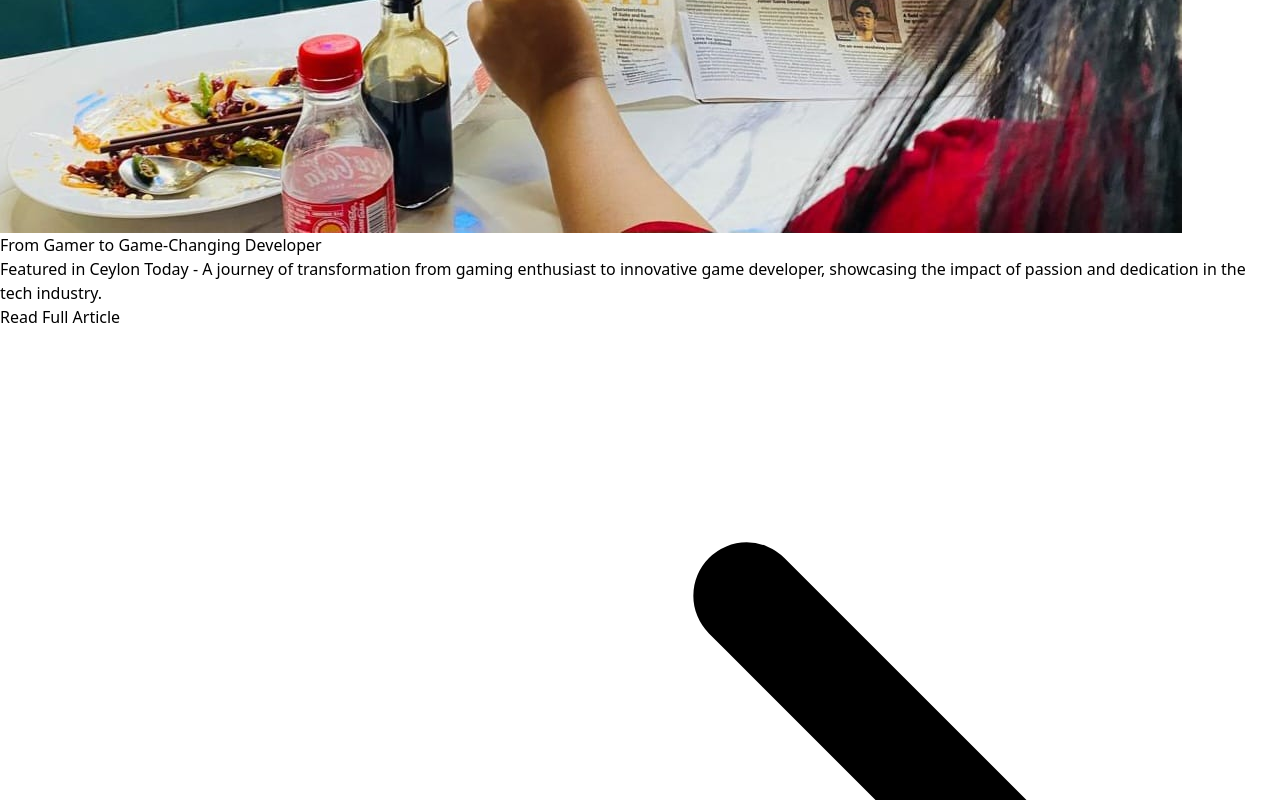
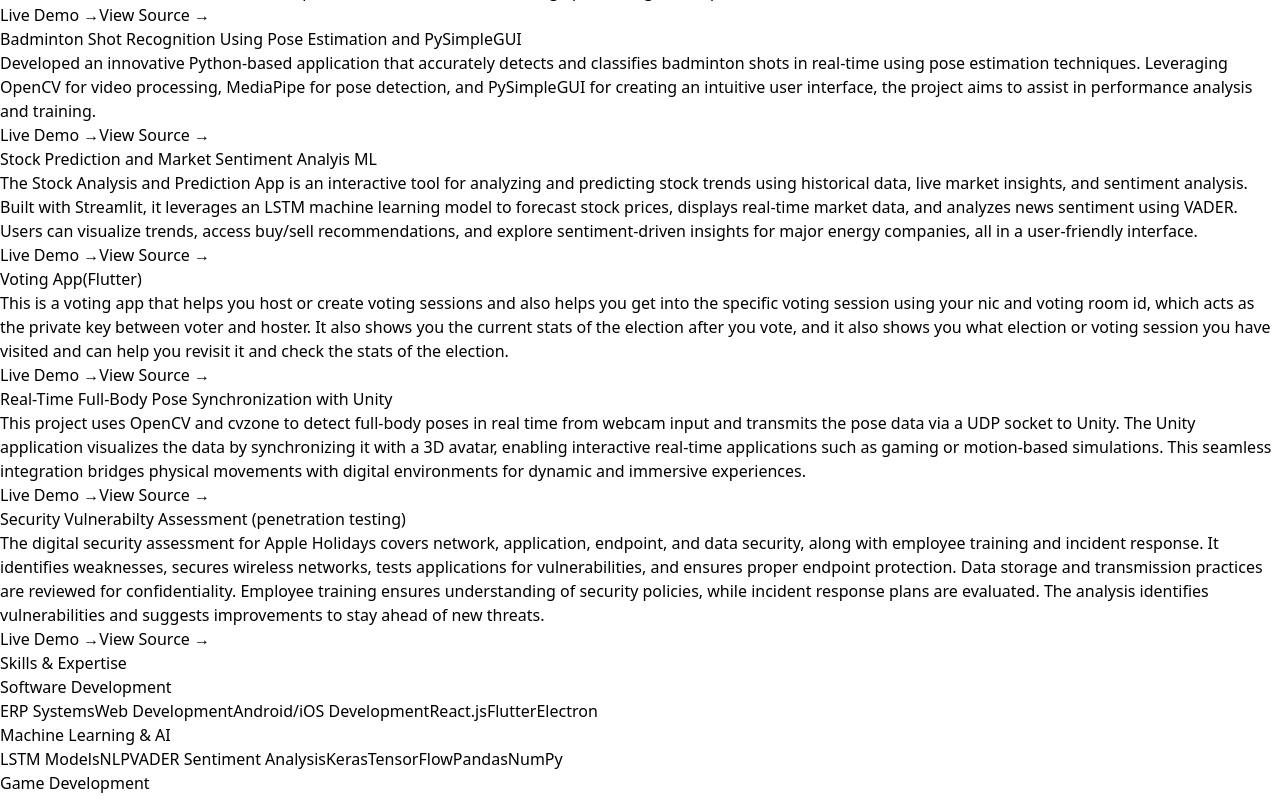
Before and after one commit to arrondavide/porfolio-web, a React (Vite) app: page / in a window 1280 px wide. Shown: the part 5702-6502 px from the top of the page. Built offline with nearby package versions, Linux system fonts and the light colour scheme.

Commit message:
back to the same one before

```diff
--- a/src/components/AboutSection .tsx
+++ b/src/components/AboutSection .tsx
@@ -10,68 +10,49 @@ const AboutSection = () => {
 
             <div className="container mx-auto px-4">
                 <div className="grid lg:grid-cols-2 gap-12 items-center max-w-6xl mx-auto">
-                    {/* Article/Image Column */}
+                    {/* Image Column */}
                     <motion.div
-                        initial={{ opacity: 0, x: 20 }}
-                        animate={{ opacity: 1, x: 0 }}
-                        className="max-w-md mx-auto w-full"
+                        initial={{ opacity: 0, x: -50 }}
+                        whileInView={{ opacity: 1, x: 0 }}
+                        transition={{ duration: 0.8 }}
+                        viewport={{ once: true }}
+                        className="relative"
                     >
-                        <div className="bg-gray-900/50 backdrop-blur rounded-xl overflow-hidden shadow-2xl transform rotate-1">
-                            {/* Restaurant table setting background */}
-                            <div className="absolute inset-0 bg-gradient-to-b from-gray-900/50 to-black/50 pointer-events-none" />
+                        {/* Main image with tilt effect */}
+                        <motion.div
+                            whileHover={{ scale: 1.02, rotate: -1 }}
+                            className="relative z-10"
+                        >
+                            <img
+                                src={articale}
+                                alt="Profile"
+                                className="rounded-2xl shadow-2xl w-full object-cover"
+                            />
+                            {/* Decorative elements */}
+                            <div className="absolute -bottom-4 -right-4 w-32 h-32 bg-purple-500/20 rounded-full blur-2xl" />
+                            <div className="absolute -top-4 -left-4 w-24 h-24 bg-blue-500/20 rounded-full blur-2xl" />
+                        </motion.div>
 
-                            {/* Article content */}
-                            <div className="relative p-6">
-                                {/* Decorative elements */}
-                                <div className="absolute top-4 right-4 w-16 h-16 bg-purple-500/10 rounded-full blur-xl" />
-                                <div className="absolute bottom-4 left-4 w-20 h-20 bg-blue-500/10 rounded-full blur-xl" />
+                        {/* Floating badges */}
+                        <motion.div
+                            initial={{ opacity: 0, y: 20 }}
+                            whileInView={{ opacity: 1, y: 0 }}
+                            transition={{ delay: 0.3 }}
+                            viewport={{ once: true }}
+                            className="absolute -bottom-6 left-6 bg-black/80 backdrop-blur-sm px-4 py-2 rounded-full shadow-lg"
+                        >
+                            <span className="text-purple-400 text-sm">🎮 Game Developer</span>
+                        </motion.div>
 
-                                <div className="flex items-center gap-2 text-purple-400 text-sm mb-4">
-                                    <svg className="w-4 h-4" viewBox="0 0 24 24" fill="currentColor">
-                                        <path d="M12 2L15.09 8.26L22 9.27L17 14.14L18.18 21.02L12 17.77L5.82 21.02L7 14.14L2 9.27L8.91 8.26L12 2Z" />
-                                    </svg>
-                                    Featured in Ceylon Today
-                                </div>
-
-                                <div className="w-full max-w-[300px] mx-auto mb-6 transform -rotate-2 hover:rotate-0 transition-transform duration-300">
-                                    <img
-                                        src={articale}
-                                        alt="Featured Article"
-                                        className="w-full h-full object-cover rounded-lg shadow-xl"
-                                    />
-                                </div>
-
-                                <h3 className="text-lg font-bold mb-3">From Gamer to Game-Changing Developer</h3>
-                                <p className="text-gray-400 text-sm mb-4">
-                                    Featured in Ceylon Today - A journey of transformation from gaming enthusiast to innovative game developer, showcasing the impact of passion and dedication in the tech industry.
-                                </p>
-
-                                {/* Restaurant-style decorative divider */}
-                                <div className="w-full h-px bg-gradient-to-r from-transparent via-purple-500/50 to-transparent my-4" />
-
-                                <a
-                                    href="https://ceylontoday.lk/wp-content/uploads/2024/02/Teen-Inc-18-2-2024-Teen-Inc.pdf"
-                                    target="_blank"
-                                    rel="noopener noreferrer"
-                                    className="inline-flex items-center gap-2 text-purple-400 hover:text-purple-300 transition-colors text-sm group"
-                                >
-                                    Read Full Article
-                                    <svg
-                                        className="w-4 h-4 transform group-hover:translate-x-1 transition-transform"
-                                        fill="none"
-                                        stroke="currentColor"
-                                        viewBox="0 0 24 24"
-                                    >
-                                        <path
-                                            strokeLinecap="round"
-                                            strokeLinejoin="round"
-                                            strokeWidth={2}
-                                            d="M14 5l7 7m0 0l-7 7m7-7H3"
-                                        />
-                                    </svg>
-                                </a>
-                            </div>
-                        </div>
+                        <motion.div
+                            initial={{ opacity: 0, y: 20 }}
+                            whileInView={{ opacity: 1, y: 0 }}
+                            transition={{ delay: 0.5 }}
+                            viewport={{ once: true }}
+                            className="absolute -top-6 right-6 bg-black/80 backdrop-blur-sm px-4 py-2 rounded-full shadow-lg"
+                        >
+                            <span className="text-blue-400 text-sm">💻 Software Engineer</span>
+                        </motion.div>
                     </motion.div>
 
                     {/* Text Content Column */}
```
